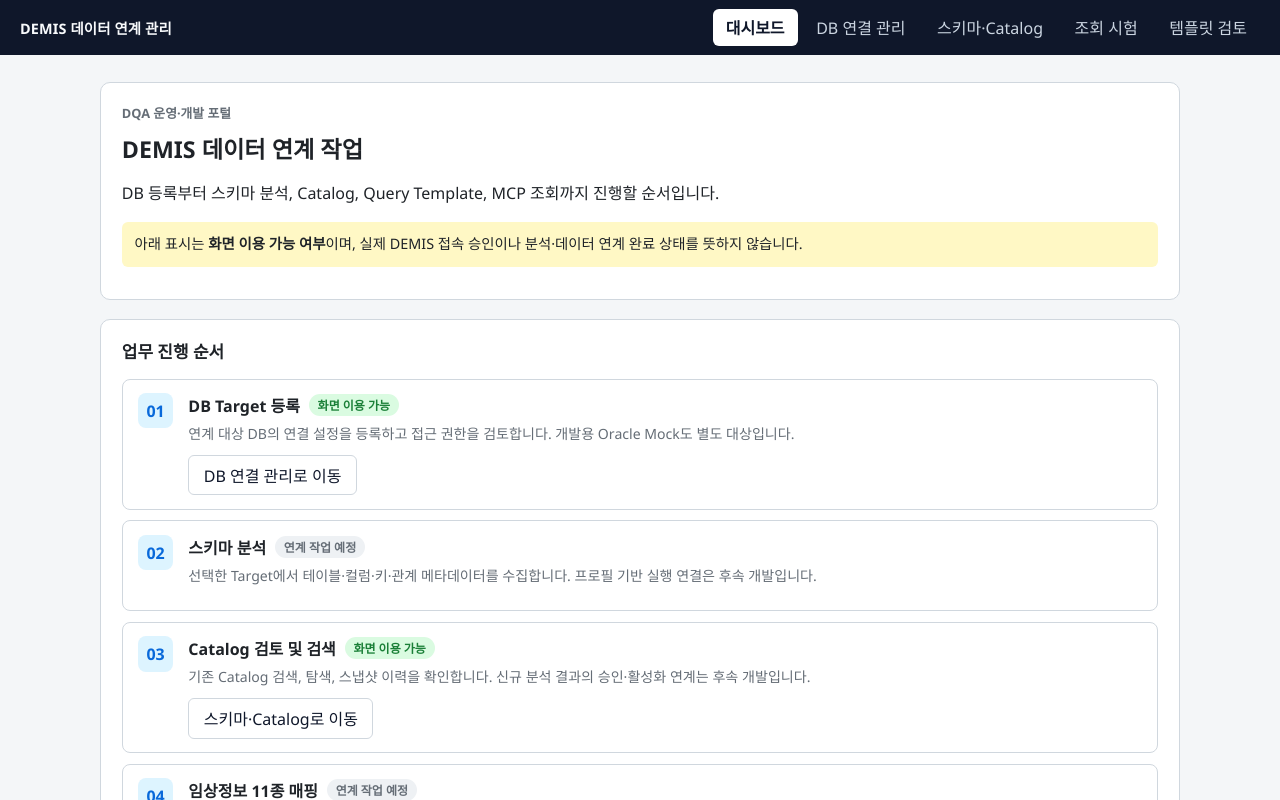
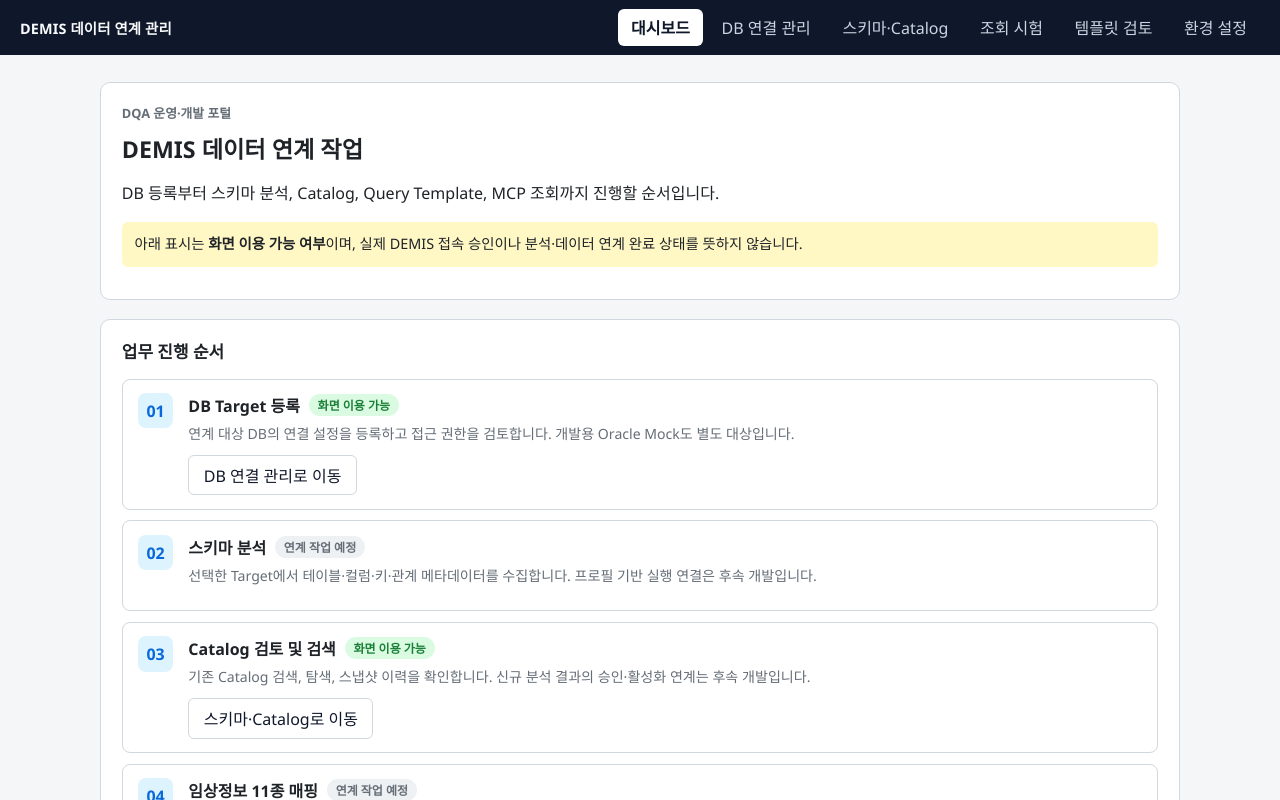
Before and after one commit to ramza2/dqa, a React (Vite) app in the folder frontend/: page / in a window 1280 px wide. Shown: the top 800 px of the page. Built offline with nearby package versions, Linux system fonts and the light colour scheme.

Commit message:
feat(m5): add environment settings navigation

```diff
--- a/frontend/src/App.tsx
+++ b/frontend/src/App.tsx
@@ -1,4 +1,5 @@
 import { useState } from "react";
+import { IntegrationSettingsPortal } from "./components/IntegrationSettingsPortal";
 import { DataDiscoveryPortal } from "./components/DataDiscoveryPortal";
 import { QueryAssistant } from "./components/QueryAssistant";
 import { TemplateReviewPortal } from "./components/TemplateReviewPortal";
@@ -6,7 +7,7 @@ import { ConnectionProfilePortal } from "./components/ConnectionProfilePortal";
 import { WorkflowDashboard, type WorkflowDestination } from "./components/WorkflowDashboard";
 import "./App.css";
 
-type AppView = "dashboard" | WorkflowDestination;
+type AppView = "dashboard" | "integration-settings" | WorkflowDestination;
 
 const NAV_ITEMS: { view: AppView; label: string }[] = [
   { view: "dashboard", label: "대시보드" },
@@ -14,6 +15,7 @@ const NAV_ITEMS: { view: AppView; label: string }[] = [
   { view: "discovery", label: "스키마·Catalog" },
   { view: "assistant", label: "조회 시험" },
   { view: "template-review", label: "템플릿 검토" },
+  { view: "integration-settings", label: "환경 설정" },
 ];
 
 export default function App() {
@@ -43,6 +45,7 @@ export default function App() {
       {view === "discovery" ? <DataDiscoveryPortal /> : null}
       {view === "assistant" ? <QueryAssistant /> : null}
       {view === "template-review" ? <TemplateReviewPortal /> : null}
+      {view === "integration-settings" ? <IntegrationSettingsPortal /> : null}
     </div>
   );
 }
```
